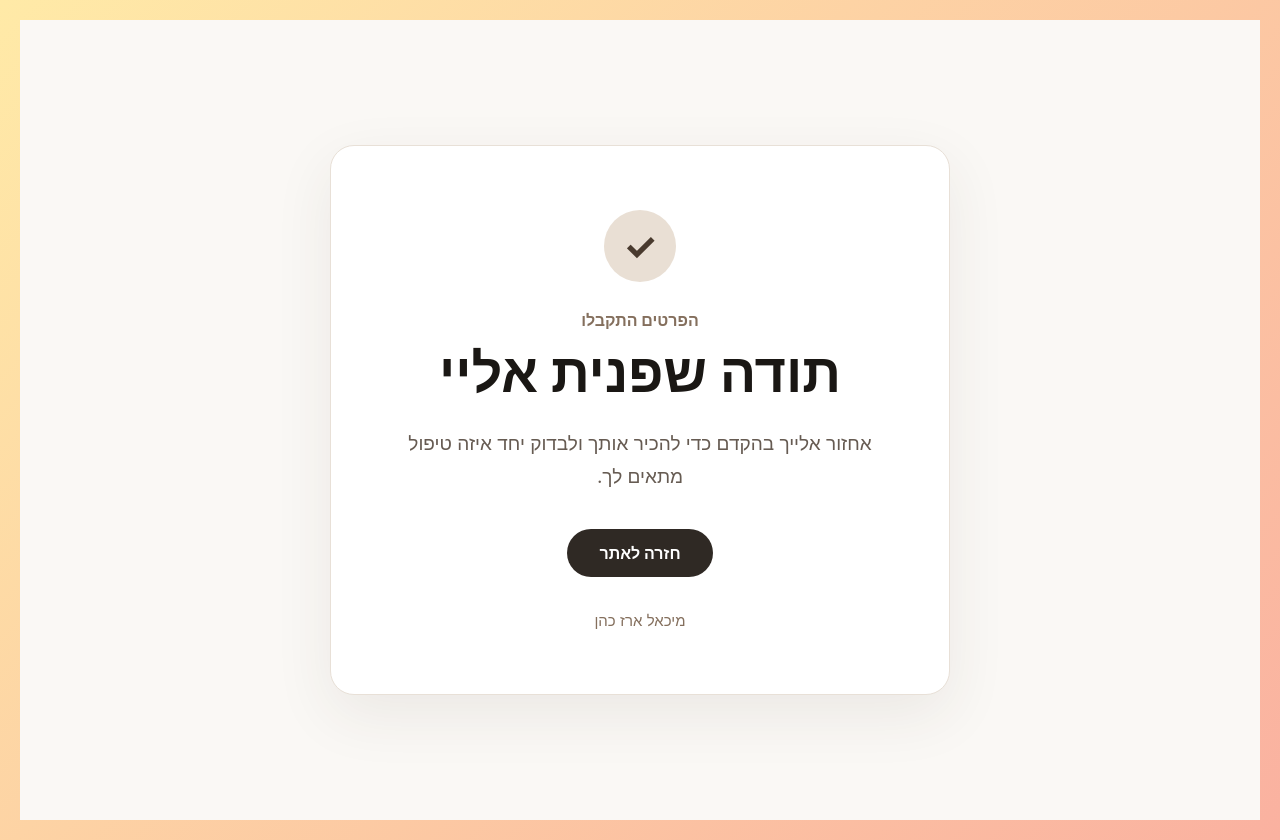
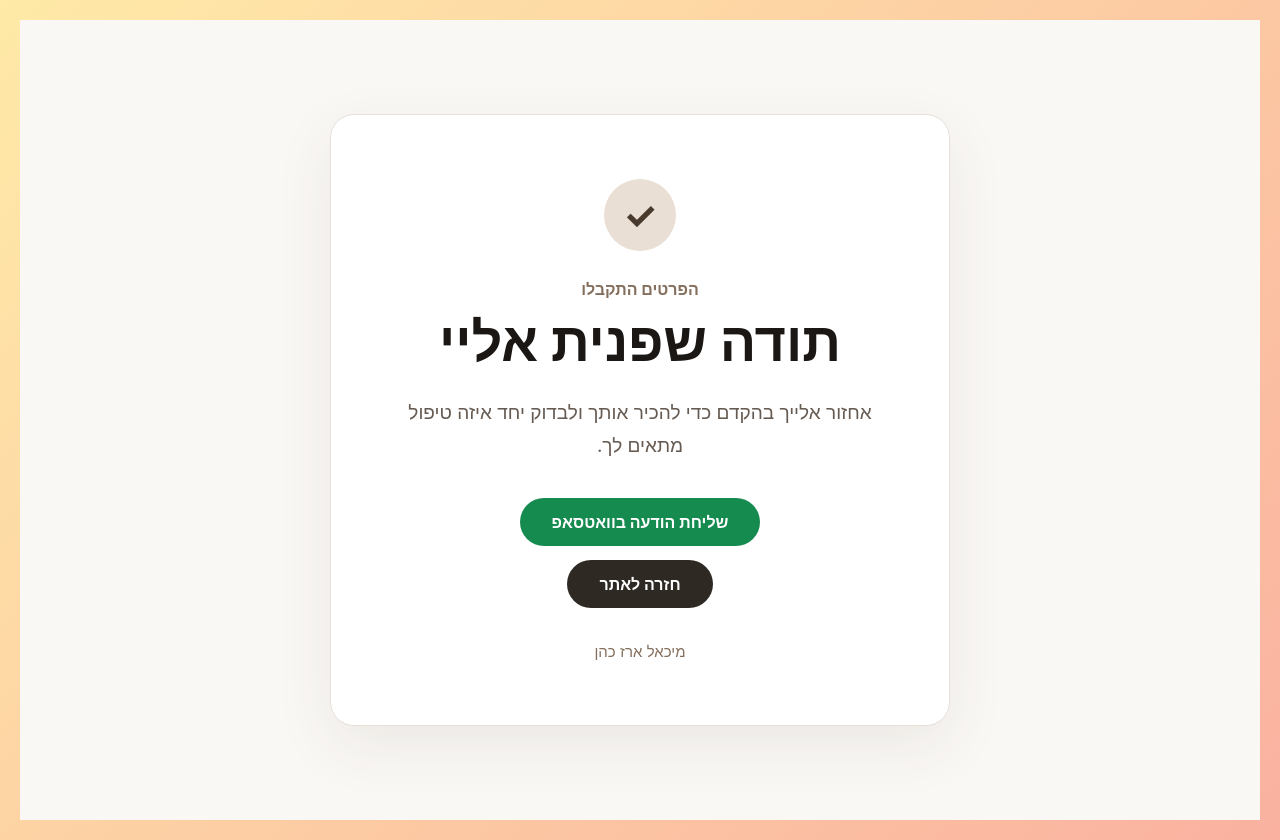
Before and after one commit to Nails-Digital/facial-treatments-landing, a Next.js app: page /thank-you in a window 1280 px wide. Built offline with nearby package versions, Linux system fonts and the light colour scheme.

Commit message:
feat: add WhatsApp contact button

```diff
--- a/pages/thank-you.tsx
+++ b/pages/thank-you.tsx
@@ -9,6 +9,9 @@ declare global {
 }
 
 const LEAD_SUBMITTED_KEY = 'michaelLeadSubmitted'
+const WHATSAPP_URL = `https://wa.me/972547225585?text=${encodeURIComponent(
+  'היי מיכאל, השארתי עכשיו פרטים באתר ורציתי ליצור קשר.'
+)}`
 
 export default function ThankYou() {
   useEffect(() => {
@@ -53,7 +56,17 @@ export default function ThankYou() {
           <p className="message">
             אחזור אלייך בהקדם כדי להכיר אותך ולבדוק יחד איזה טיפול מתאים לך.
           </p>
-          <Link href="/" className="back-link">חזרה לאתר</Link>
+          <div className="actions">
+            <a
+              href={WHATSAPP_URL}
+              className="whatsapp-link"
+              target="_blank"
+              rel="noopener noreferrer"
+            >
+              שליחת הודעה בוואטסאפ
+            </a>
+            <Link href="/" className="back-link">חזרה לאתר</Link>
+          </div>
           <p className="signature">מיכאל ארז כהן</p>
         </section>
       </main>
@@ -113,15 +126,30 @@ export default function ThankYou() {
           line-height: 1.7;
         }
 
+        .actions {
+          display: flex;
+          flex-direction: column;
+          align-items: center;
+          gap: 14px;
+        }
+
+        :global(.whatsapp-link),
         :global(.back-link) {
           display: inline-block;
           padding: 14px 32px;
           border-radius: 999px;
-          background: #2f2924;
           color: #fff;
           font-size: 16px;
           font-weight: 700;
           text-decoration: none;
+        }
+
+        :global(.whatsapp-link) {
+          background: #168b50;
+        }
+
+        :global(.back-link) {
+          background: #2f2924;
         }
 
         .signature {
```
